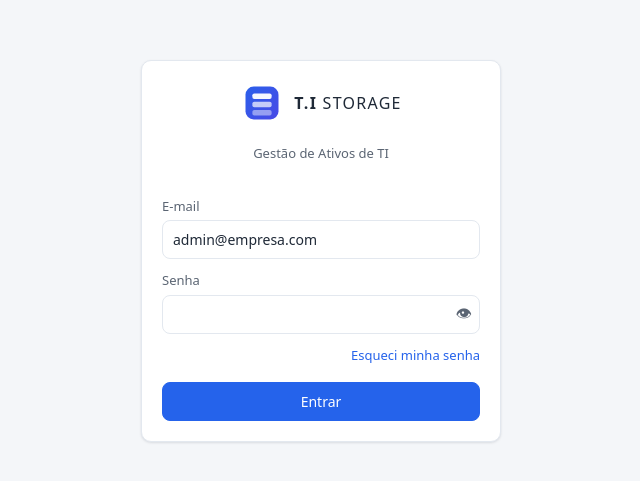
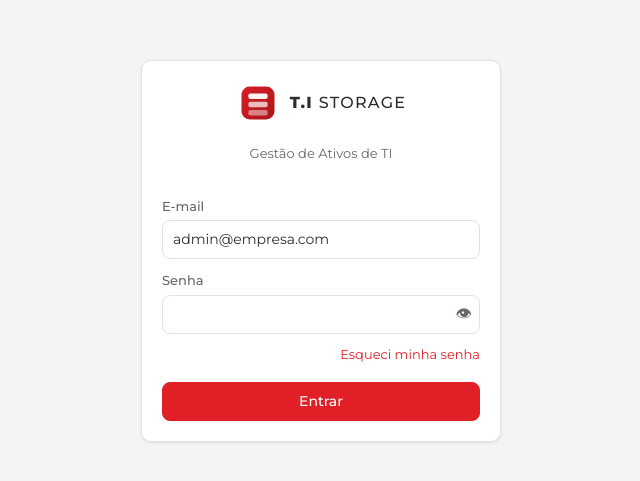
Before and after one commit to paglioni10/Gestao_ativos_T.I, a React (Vite) app in the folder frontend/: page /login in a window 1280 px wide. Shown: the part 149-630 px from the top of the page, without its empty margins (319-959 px from the left). Built offline with nearby package versions, Linux system fonts and the light colour scheme; no server answers.

Commit message:
style: aplica identidade visual American Burrs (vermelho, Montserrat, logo)

```diff
--- a/frontend/index.html
+++ b/frontend/index.html
@@ -4,6 +4,13 @@
     <meta charset="UTF-8" />
     <meta name="viewport" content="width=device-width, initial-scale=1.0" />
     <link rel="icon" type="image/svg+xml" href="/favicon.svg" />
+    <!-- Tipografia oficial da marca American Burrs: Montserrat. -->
+    <link rel="preconnect" href="https://fonts.googleapis.com" />
+    <link rel="preconnect" href="https://fonts.gstatic.com" crossorigin />
+    <link
+      href="https://fonts.googleapis.com/css2?family=Montserrat:wght@300;400;500;600;700;800;900&display=swap"
+      rel="stylesheet"
+    />
     <title>T.I STORAGE — Gestão de Ativos de TI</title>
     <!-- Aplica o tema salvo antes do React montar, evitando "flash" de tela clara. -->
     <script>
--- a/frontend/src/components/Logo.tsx
+++ b/frontend/src/components/Logo.tsx
@@ -27,8 +27,8 @@ export function Logo({
             y2="32"
             gradientUnits="userSpaceOnUse"
           >
-            <stop stopColor="#2563eb" />
-            <stop offset="1" stopColor="#4f46e5" />
+            <stop stopColor="#e01f26" />
+            <stop offset="1" stopColor="#a1161b" />
           </linearGradient>
         </defs>
         <rect x="4" y="4" width="24" height="24" rx="6" fill="url(#ti-logo-grad)" />
--- a/frontend/src/index.css
+++ b/frontend/src/index.css
@@ -1,64 +1,65 @@
 :root {
-  /* Paleta */
-  --bg: #f4f6f9;
+  /* Paleta — Identidade visual American Burrs (vermelho dominante). */
+  --bg: #f5f4f4;
   --surface: #ffffff;
-  --border: #e3e8ef;
-  --text: #1f2937;
-  --muted: #5b6573; /* contraste AA mesmo sobre o fundo claro */
-  --primary: #2563eb;
-  --primary-hover: #1d4ed8;
-  --danger: #dc2626;
-  --danger-bg: #fef2f2;
+  --border: #e5e1e1;
+  --text: #2e2d2c; /* Cinza escuro oficial (Dark grey) */
+  --muted: #6b6664; /* contraste AA sobre o fundo claro */
+  --primary: #e01f26; /* Vermelho oficial */
+  --primary-hover: #a1161b; /* Sombra vermelha da marca */
+  --danger: #941915; /* Vinho da marca, distinto do primário */
+  --danger-bg: #fdecec;
 
-  /* Tons dos badges */
-  --green-bg: #e6f7ed;
-  --green-fg: #137333;
-  --blue-bg: #e7f0fe;
-  --blue-fg: #1a56db;
-  --amber-bg: #fef3da;
-  --amber-fg: #92660a;
+  /* Tons dos badges — usando as cores do brand book */
+  --green-bg: #e2f5ea;
+  --green-fg: #009427; /* Verde complementar oficial */
+  --blue-bg: #fdecec; /* "info": tom vermelho claro da marca */
+  --blue-fg: #c71c22;
+  --amber-bg: #fdeccf;
+  --amber-fg: #b96a04; /* derivado do Laranja #F79316 */
   --red-bg: #fdecec;
-  --red-fg: #c0392b;
-  --gray-bg: #eceff3;
-  --gray-fg: #5b6573;
+  --red-fg: #c71c22; /* Strong Red da marca */
+  --gray-bg: #ecebea;
+  --gray-fg: #6b6664;
 
   --input-bg: #ffffff;
-  --hover-bg: #fafbfc;
+  --hover-bg: #faf9f9;
 
   --radius: 10px;
-  --shadow: 0 1px 3px rgba(16, 24, 40, 0.08), 0 1px 2px rgba(16, 24, 40, 0.04);
+  --shadow: 0 1px 3px rgba(46, 45, 44, 0.08), 0 1px 2px rgba(46, 45, 44, 0.04);
 
-  font-family: system-ui, -apple-system, "Segoe UI", Roboto, sans-serif;
+  font-family: "Montserrat", system-ui, -apple-system, "Segoe UI", Roboto,
+    sans-serif;
   color: var(--text);
 }
 
 /* ---- Tema escuro: sobrescreve as variáveis quando data-theme="dark" ---- */
 [data-theme="dark"] {
-  --bg: #0f141a;
-  --surface: #1a2129;
-  --border: #2b333d;
-  --text: #e5e9ef;
-  --muted: #9aa4b2;
-  --primary: #3b82f6;
-  --primary-hover: #2f6fe0;
-  --danger: #f87171;
-  --danger-bg: #3a1f1f;
+  --bg: #1a1413; /* base escura com leve tom quente da marca */
+  --surface: #241b1a;
+  --border: #3a2c2b;
+  --text: #f2eaea;
+  --muted: #b6a9a8;
+  --primary: #ed2128; /* Strong Red, mais vivo sobre fundo escuro */
+  --primary-hover: #e01f26;
+  --danger: #f0685f;
+  --danger-bg: #3a1d1c;
 
-  --green-bg: #14361f;
-  --green-fg: #5fd08a;
-  --blue-bg: #16263f;
-  --blue-fg: #7fb0f5;
-  --amber-bg: #3a2f12;
-  --amber-fg: #e0b357;
-  --red-bg: #3a1d1d;
+  --green-bg: #10331d;
+  --green-fg: #4fd07f;
+  --blue-bg: #3a1d1c; /* "info" no tom vermelho da marca */
+  --blue-fg: #f08a8a;
+  --amber-bg: #3a2a12;
+  --amber-fg: #f0a94a;
+  --red-bg: #3a1d1c;
   --red-fg: #f08a8a;
-  --gray-bg: #262d36;
-  --gray-fg: #aab3c0;
+  --gray-bg: #2c2322;
+  --gray-fg: #b6a9a8;
 
-  --input-bg: #11171e;
-  --hover-bg: #20272f;
+  --input-bg: #1b1413;
+  --hover-bg: #2c2322;
 
-  --shadow: 0 1px 3px rgba(0, 0, 0, 0.4);
+  --shadow: 0 1px 3px rgba(0, 0, 0, 0.45);
 }
 
 /* ---- Alto contraste: preto sobre branco, bordas reforçadas ---- */
```
Also changed, not shown: frontend/public/favicon.svg.
